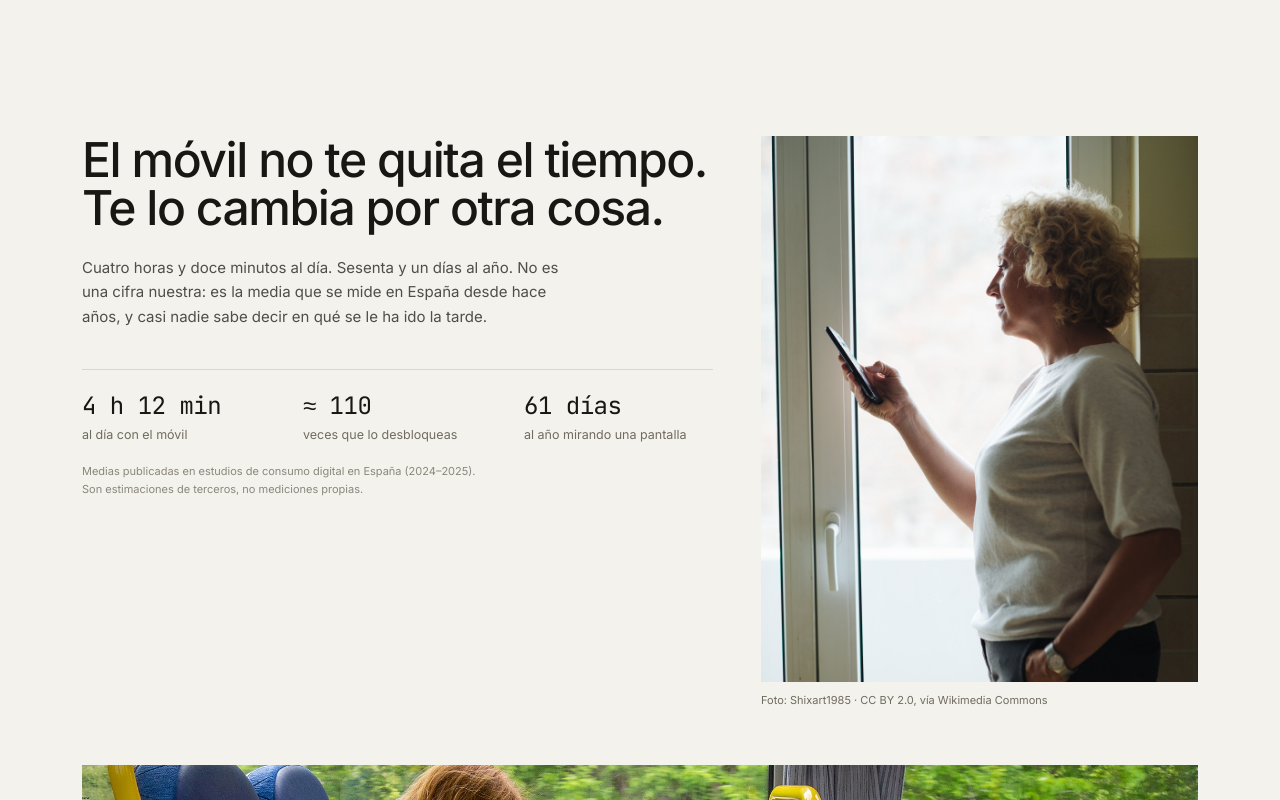
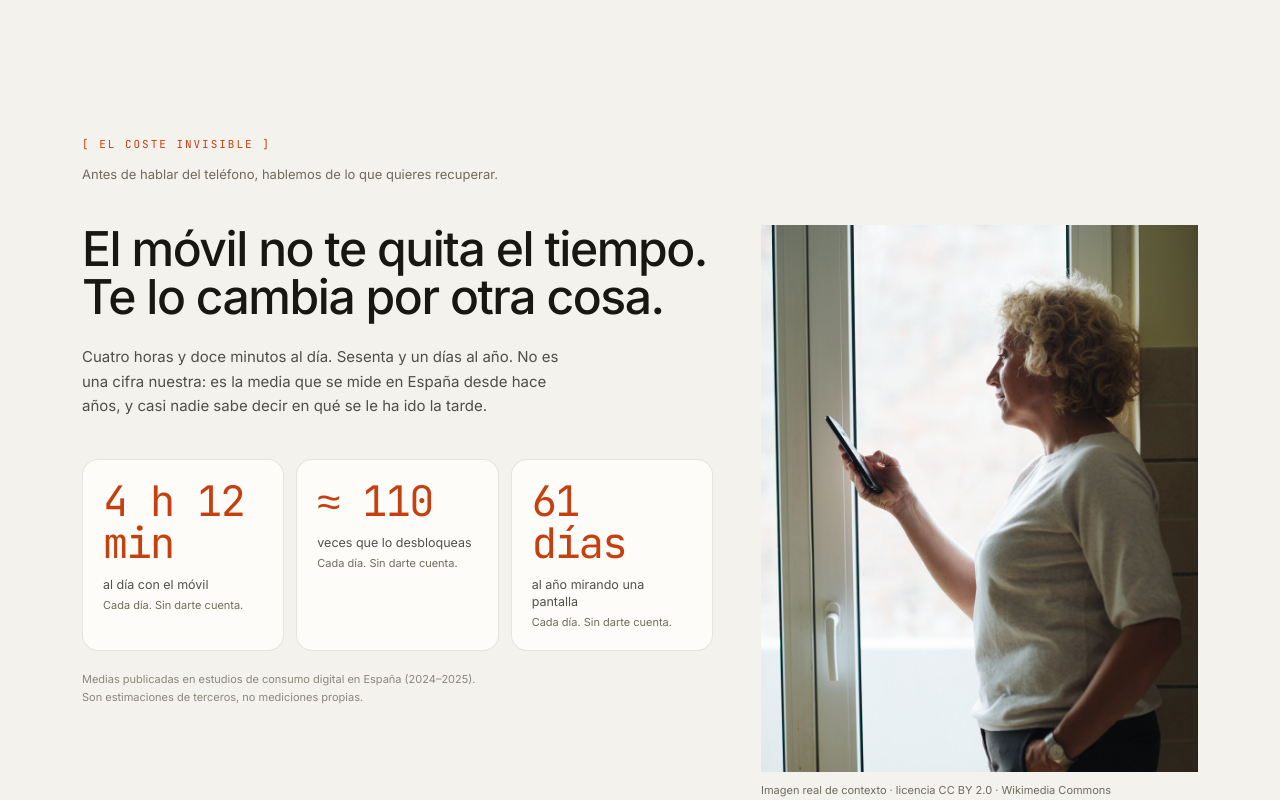
Before and after one commit to 7pmorillas-ship-it/tregua, a Next.js app: page / in a window 1280 px wide. Shown: the part 840-1640 px from the top of the page. Built offline with nearby package versions, Linux system fonts and the light colour scheme.

Commit message:
Mejora jerarquia visual y visibilidad de datos

```diff
--- a/app/page.tsx
+++ b/app/page.tsx
@@ -4,7 +4,6 @@ import { Gallery } from "@/components/gallery";
 import { Philosophy } from "@/components/philosophy";
 import { AppChecker } from "@/components/app-checker";
 import { Life } from "@/components/life";
-import { People } from "@/components/people";
 import { Profiles } from "@/components/profiles";
 import { Specs } from "@/components/specs";
 import { Configurator } from "@/components/configurator";
@@ -53,13 +52,12 @@ export default function Home() {
       <main>
         <Hero />
         <Life />
+        <Philosophy />
         <Gallery />
         <VideoPlaceholder />
-        <Philosophy />
         <div className="shell pb-4">
           <AppChecker />
         </div>
-        <People />
         <ContactCta />
         <Profiles />
         <Specs />
--- a/components/life.tsx
+++ b/components/life.tsx
@@ -4,6 +4,10 @@ import { Reveal } from "@/components/reveal";
 export function Life() {
   return (
     <section id="datos" className="shell scroll-mt-24 py-16 sm:py-24">
+      <div className="mb-10 max-w-[46ch]">
+        <p className="mono-label text-accent">[ EL COSTE INVISIBLE ]</p>
+        <p className="mt-3 text-[13px] leading-relaxed text-muted">Antes de hablar del teléfono, hablemos de lo que quieres recuperar.</p>
+      </div>
       <div className="grid gap-x-12 gap-y-10 md:grid-cols-12">
         <Reveal className="md:col-span-7">
           <h2 className="max-w-[22ch] text-[clamp(28px,4.6vw,48px)] font-medium leading-[1] tracking-[-0.03em] text-fg">
@@ -15,15 +19,16 @@ export function Life() {
             años, y casi nadie sabe decir en qué se le ha ido la tarde.
           </p>
 
-          <dl className="mt-10 grid grid-cols-1 gap-x-8 gap-y-6 border-t border-line/[0.12] pt-6 sm:grid-cols-3">
+          <dl className="mt-10 grid grid-cols-1 gap-3 sm:grid-cols-3">
             {STATS.map((stat) => (
-              <div key={stat.label}>
-                <dd className="font-mono text-[24px] leading-none tracking-[-0.02em] text-fg">
+              <div key={stat.label} className="rounded-2xl border border-line/10 bg-card px-4 py-5 sm:px-5">
+                <dd className="font-mono text-[clamp(27px,3.8vw,42px)] leading-none tracking-[-0.04em] text-accent">
                   {stat.value}
                 </dd>
-                <dt className="mt-2 text-[12.5px] leading-snug text-muted">
+                <dt className="mt-3 text-[12.5px] leading-snug text-fg/75">
                   {stat.label}
                 </dt>
+                <p className="mt-1 text-[11px] text-muted">Cada día. Sin darte cuenta.</p>
               </div>
             ))}
           </dl>
@@ -42,7 +47,7 @@ export function Life() {
               loading="lazy"
             />
             <figcaption className="mt-2.5 text-[11px] text-muted">
-              Foto: Shixart1985 · CC BY 2.0, vía Wikimedia Commons
+              Imagen real de contexto · licencia CC BY 2.0 · Wikimedia Commons
             </figcaption>
           </figure>
         </Reveal>
@@ -58,7 +63,7 @@ export function Life() {
             loading="lazy"
           />
           <figcaption className="mt-2.5 text-[11px] text-muted">
-            Foto: W.carter · CC BY-SA 4.0, vía Wikimedia Commons
+            Imagen real de contexto · licencia CC BY-SA 4.0 · Wikimedia Commons
           </figcaption>
         </figure>
       </Reveal>
```
